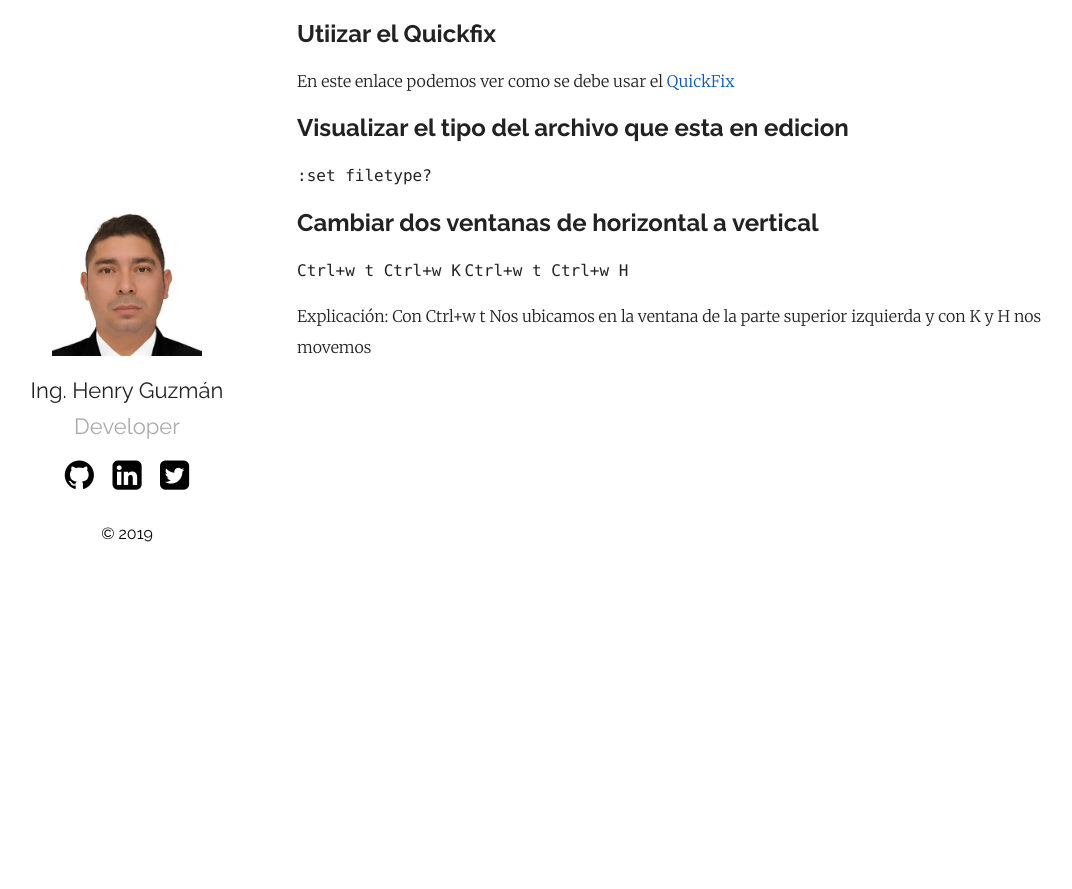
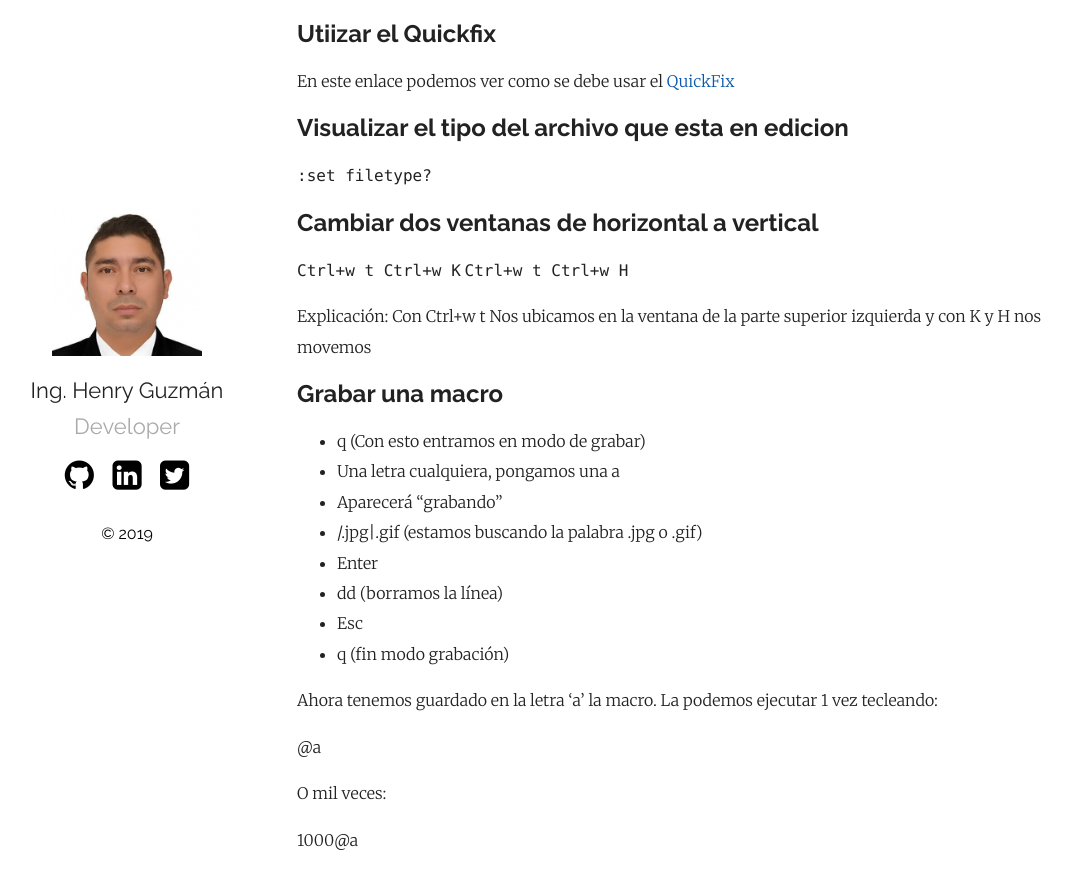
Before and after one commit to hguzman/hguzman.github.io, a Jekyll site: the page built from _posts/2019-11-29-listado-de-comandos-utiles-para-trabajar-en.vim.markdown, in a window 1280 px wide and 900 px high, scrolled down 3832 px. Shown: the top 889 px of the window, without its empty margins (58-1130 px from the left). Built offline with Jekyll 4.4.1, drawn with Linux system fonts in a browser that asks for light colours; comment, search, counter and statistics services are not loaded.

Commit message:
Update 2019-11-29-listado-de-comandos-utiles-para-trabajar-en.vim.markdown

```diff
--- a/_posts/2019-11-29-listado-de-comandos-utiles-para-trabajar-en.vim.markdown
+++ b/_posts/2019-11-29-listado-de-comandos-utiles-para-trabajar-en.vim.markdown
@@ -173,6 +173,24 @@ En este enlace podemos ver como se debe usar el [QuickFix][quickfix]
 
 Explicación: Con Ctrl+w t Nos ubicamos en la ventana de la parte superior izquierda y con K y H nos movemos
 
+## Grabar una macro
+- q (Con esto entramos en modo de grabar)
+- Una letra cualquiera, pongamos una a
+- Aparecerá "grabando"
+- /\.jpg\|\.gif  (estamos buscando la palabra .jpg o .gif)
+- Enter
+- dd (borramos la línea)
+- Esc
+- q (fin modo grabación)
+
+Ahora tenemos guardado en la letra 'a' la macro. La podemos ejecutar 1 vez tecleando:
+
+@a
+
+O mil veces:
+
+1000@a
+
 [introduccion]: https://hipertextual.com/archivo/2014/09/como-usar-vim-1-introduccion-a-vim/
 [surround]: https://github.com/tpope/vim-surround
 [comandos]: https://vim.rtorr.com/lang/es_es
```
